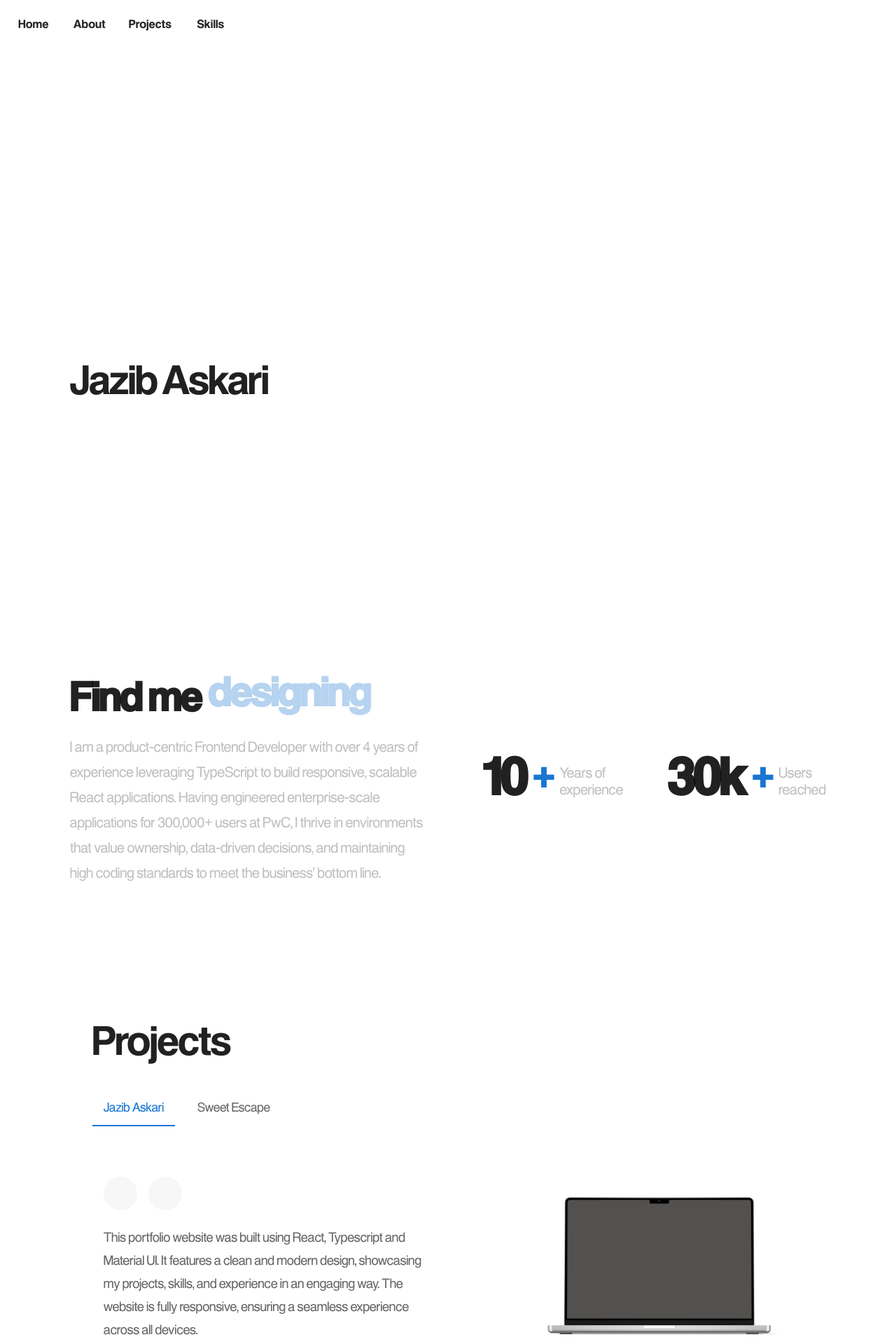
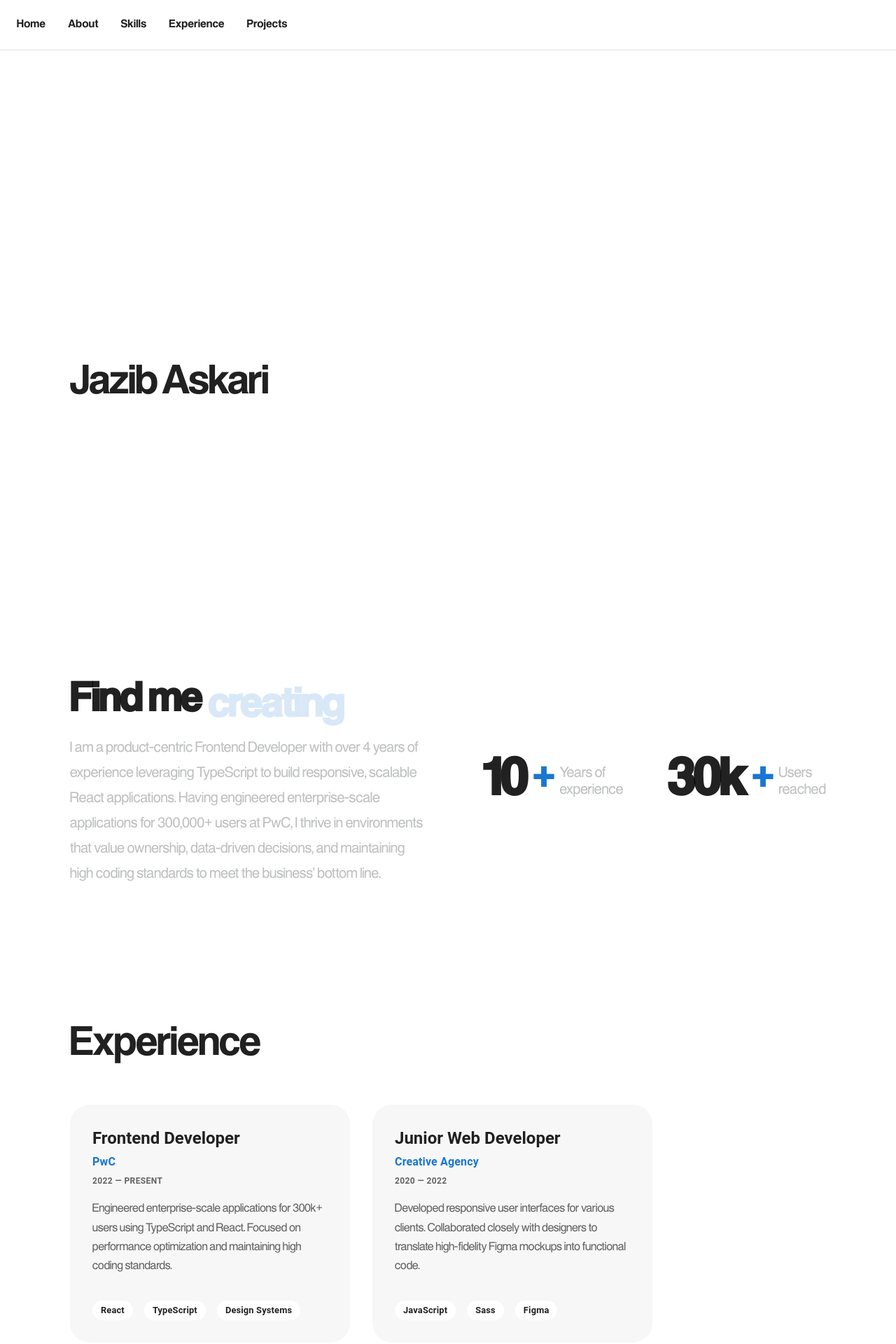
Before and after one commit to jazibaskari/jazib-askari, a React (Vite) app in the folder jazib-askari/: page / in a window 1280 px wide. Shown: the top 1920 px of the page at 70% size. Built offline with nearby package versions, Linux system fonts and the light colour scheme; some icons are missing.

Commit message:
feat(ui): add Experience section

```diff
--- /dev/null
+++ b/jazib-askari/src/components/experience/ExperienceSection.tsx
@@ -0,0 +1,146 @@
+import Section from "../shared/Section";
+import { Typography, Box, Stack, Chip } from "@mui/material";
+import TextAnimation from "../../animations/AnimatedText";
+
+interface Experience {
+  id: string;
+  title: string;
+  subtitle: string;
+  dates: string;
+  description: string;
+  tags: string[]; // Added array for the chips
+}
+
+interface ExperienceSectionProps {
+  trigger: number;
+}
+
+const experiences: Experience[] = [
+  {
+    id: "pwc",
+    title: "Frontend Developer",
+    subtitle: "PwC",
+    dates: "2022 — Present",
+    description: "Engineered enterprise-scale applications for 300k+ users using TypeScript and React. Focused on performance optimization and maintaining high coding standards.",
+    tags: ["React", "TypeScript", "Design Systems"]
+  },
+  {
+    id: "agency",
+    title: "Junior Web Developer",
+    subtitle: "Creative Agency",
+    dates: "2020 — 2022",
+    description: "Developed responsive user interfaces for various clients. Collaborated closely with designers to translate high-fidelity Figma mockups into functional code.",
+    tags: ["JavaScript", "Sass", "Figma"]
+  },
+  {
+    id: "intern",
+    title: "Software Intern",
+    subtitle: "Tech Startup",
+    dates: "2019 — 2020",
+    description: "Assisted in the development of core product features and participated in daily stand-ups and code reviews to ensure feature quality.",
+    tags: ["Node.js", "Git", "Agile"]
+  }
+];
+
+const ExperienceSection = ({ trigger }: ExperienceSectionProps) => {
+  return (
+    <Section id="Experience">
+      <TextAnimation duration={0.6} trigger={trigger}>
+        <Typography variant="h2" gutterBottom>
+          Experience
+        </Typography>
+      </TextAnimation>
+
+      <Box
+        sx={{
+          display: "flex",
+          flexWrap: "wrap",
+          gap: 4,
+          justifyContent: { xs: "center", md: "flex-start" },
+          mt: 4
+        }}
+      >
+        {experiences.map((exp, index) => (
+          <TextAnimation key={exp.id} trigger={trigger} delay={index * 0.1}>
+            <Box
+              sx={{
+                width: { xs: "100%", sm: "400px" },
+                minHeight: "340px", // Increased slightly to accommodate chips
+                borderRadius: "28px",
+                backgroundColor: "#f7f7f7",
+                display: "flex",
+                flexDirection: "column",
+                p: 4,
+                boxSizing: "border-box",
+                transition: "0.3s ease-in-out",
+                "&:hover": {
+                  transform: "translateY(-8px)",
+                  backgroundColor: "#efefef"
+                },
+              }}
+            >
+              {/* Vertical Header Info */}
+              <Box sx={{ mb: 2 }}>
+                <Typography variant="h5" fontWeight="bold">
+                  {exp.title}
+                </Typography>
+
+                <Typography
+                  variant="subtitle1"
+                  sx={{ color: "primary.main", fontWeight: 600, mt: 0.5 }}
+                >
+                  {exp.subtitle}
+                </Typography>
+
+                <Typography
+                  variant="caption"
+                  sx={{
+                    color: "text.secondary",
+                    fontWeight: 600,
+                    textTransform: "uppercase",
+                    display: "block",
+                    mt: 0.5
+                  }}
+                >
+                  {exp.dates}
+                </Typography>
+              </Box>
+
+              {/* Description - flex: 1 pushes the chips to the bottom */}
+              <Typography
+                variant="body1"
+                sx={{
+                  color: "text.secondary",
+                  lineHeight: 1.7,
+                  fontSize: "1rem",
+                  mb: 3,
+                  flex: 1
+                }}
+              >
+                {exp.description}
+              </Typography>
+
+              {/* Tags/Chips Section */}
+              <Stack direction="row" spacing={1} flexWrap="wrap" sx={{ gap: 1 }}>
+                {exp.tags.map((tag) => (
+                  <Chip
+                    key={tag}
+                    label={tag}
+                    sx={{
+                      bgcolor: "white",
+                      fontWeight: 600,
+                      fontSize: "0.8rem",
+                      height: "28px"
+                    }}
+                  />
+                ))}
+              </Stack>
+            </Box>
+          </TextAnimation>
+        ))}
+      </Box>
+    </Section>
+  );
+};
+
+export default ExperienceSection;
--- a/jazib-askari/src/components/shared/Navbar.tsx
+++ b/jazib-askari/src/components/shared/Navbar.tsx
@@ -1,13 +1,28 @@
+import React, { useState } from "react";
 import { Box } from "@mui/system";
-import { Button } from "@mui/material";
+import { Button, Menu, MenuItem, Fade } from "@mui/material";
+import KeyboardArrowDownIcon from '@mui/icons-material/KeyboardArrowDown';
 
-const sections = ["Home", "About", "Projects", "Skills"];
+// Define which sections stay and which hide on mobile
+const alwaysVisible = ["Home", "About", "Skills"];
+const mobileHidden = ["Experience", "Projects"];
 
 interface NavbarProps {
   onNavClick: () => void;
 }
 
 const Navbar = ({ onNavClick }: NavbarProps) => {
+  const [anchorEl, setAnchorEl] = useState<null | HTMLElement>(null);
+  const open = Boolean(anchorEl);
+
+  const handleOpenMore = (event: React.MouseEvent<HTMLButtonElement>) => {
+    setAnchorEl(event.currentTarget);
+  };
+
+  const handleCloseMore = () => {
+    setAnchorEl(null);
+  };
+
   const handleScroll = (id: string) => {
     if (id === "Home") {
       window.scrollTo({ top: 0, behavior: "smooth" });
@@ -17,7 +32,17 @@ const Navbar = ({ onNavClick }: NavbarProps) => {
         el.scrollIntoView({ behavior: "smooth" });
       }
     }
+    handleCloseMore();
     onNavClick();
+  };
+
+  const buttonStyle = {
+    color: "text.primary",
+    textTransform: "none",
+    fontWeight: 500,
+    fontSize: "0.95rem",
+    minWidth: "auto",
+    "&:hover": { bgcolor: "rgba(0,0,0,0.04)" }
   };
 
   return (
@@ -27,20 +52,87 @@ const Navbar = ({ onNavClick }: NavbarProps) => {
         top: 0,
         zIndex: 1000,
         display: "flex",
-        gap: 2,
+        alignItems: "center",
+        gap: { xs: 0.5, sm: 2 },
         p: 2,
         bgcolor: "background.paper",
+        borderBottom: "1px solid",
+        borderColor: "divider",
       }}
     >
-      {sections.map((s) => (
+      {/* 1. Permanent Sections (Home, About, Skills) */}
+      {alwaysVisible.map((s) => (
         <Button
-          sx={{ color: "text.primary" }}
+          sx={buttonStyle}
           key={s}
           onClick={() => handleScroll(s)}
         >
           {s}
         </Button>
       ))}
+
+      {/* 2. Desktop-Only Sections (Experience, Projects) */}
+      {mobileHidden.map((s) => (
+        <Button
+          key={s}
+          onClick={() => handleScroll(s)}
+          sx={{
+            ...buttonStyle,
+            display: { xs: "none", md: "inline-flex" }
+          }}
+        >
+          {s}
+        </Button>
+      ))}
+
+      {/* 3. "More" Dropdown (Mobile Only) */}
+      <Box sx={{ display: { xs: "block", md: "none" } }}>
+        <Button
+          sx={buttonStyle}
+          onClick={handleOpenMore}
+          endIcon={<KeyboardArrowDownIcon />}
+        >
+          More
+        </Button>
+        <Menu
+          anchorEl={anchorEl}
+          open={open}
+          onClose={handleCloseMore}
+          TransitionComponent={Fade}
+          anchorOrigin={{
+            vertical: 'bottom',
+            horizontal: 'left',
+          }}
+          transformOrigin={{
+            vertical: 'top',
+            horizontal: 'left',
+          }}
+          PaperProps={{
+            sx: {
+              mt: 1.5,
+              borderRadius: "12px",
+              minWidth: "150px",
+              boxShadow: "0px 8px 24px rgba(0,0,0,0.1)"
+            }
+          }}
+        >
+          {mobileHidden.map((s) => (
+            <MenuItem
+              key={s}
+              onClick={() => handleScroll(s)}
+              sx={{
+                color: "text.primary",
+                py: 1.5,
+                px: 3,
+                fontSize: "0.95rem",
+                fontWeight: 500
+              }}
+            >
+              {s}
+            </MenuItem>
+          ))}
+        </Menu>
+      </Box>
     </Box>
   );
 };
--- a/jazib-askari/src/pages/HomePage.tsx
+++ b/jazib-askari/src/pages/HomePage.tsx
@@ -3,6 +3,7 @@ import HomeSection from "../components/home/HomeSection";
 import AboutSection from "../components/about/AboutSection";
 import ProjectsSection from "../components/projects/ProjectsSection";
 import SkillsSection from "../components/skills/SkillsSection";
+import ExperienceSection from "../components/experience/ExperienceSection";
 
 interface HomePageProps {
   navTrigger: number;
@@ -12,6 +13,7 @@ const HomePage = ({ navTrigger }: HomePageProps) => (
   <>
     <HomeSection trigger={navTrigger} />
     <AboutSection trigger={navTrigger} />
+    <ExperienceSection trigger={navTrigger}/>
     <ProjectsSection trigger={navTrigger} />
     <SkillsSection trigger={navTrigger} />
   </>
```
